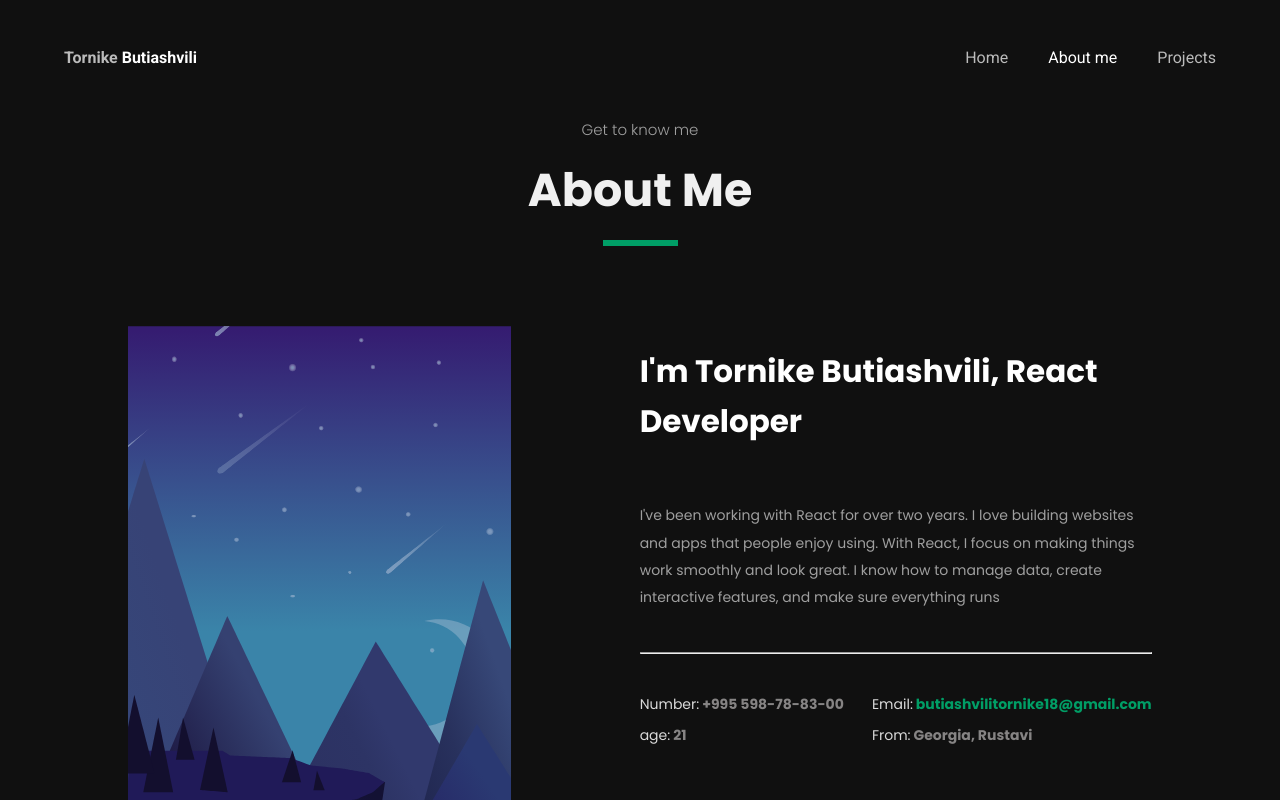
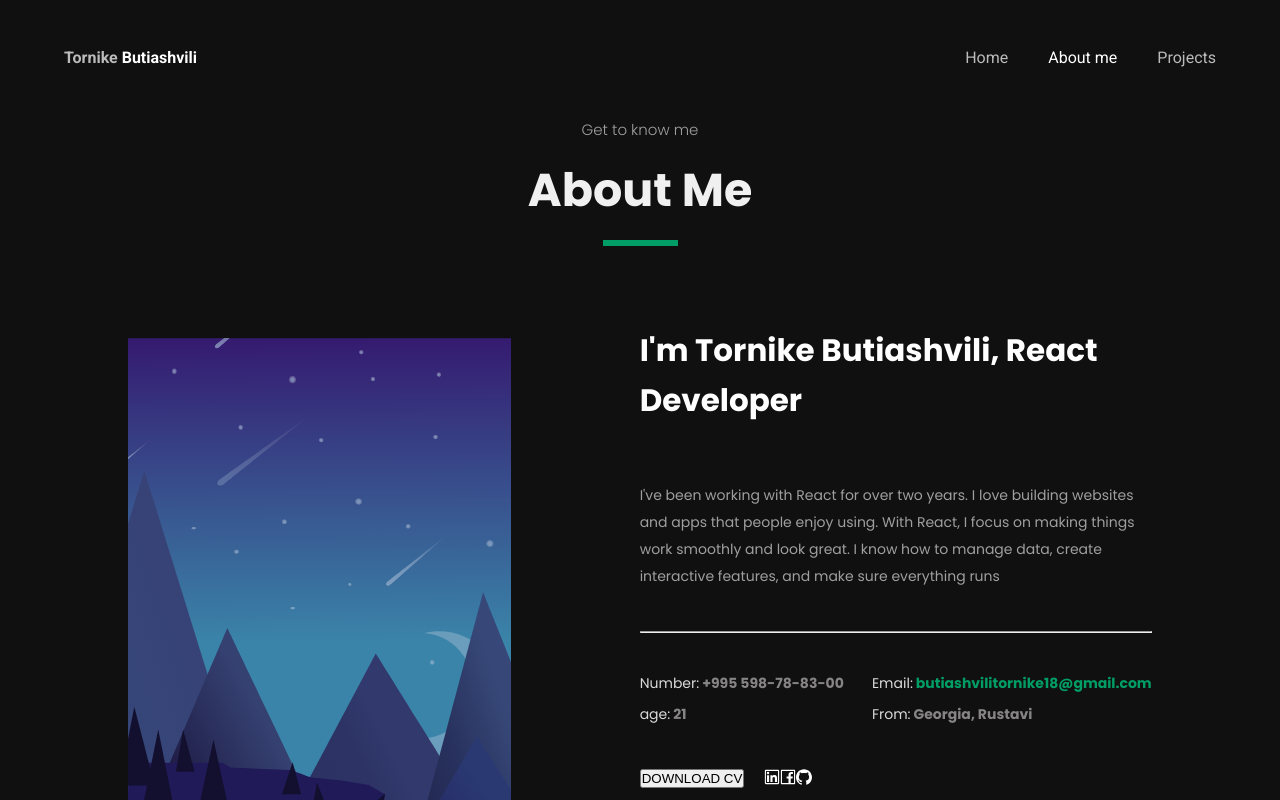
Before and after one commit to tornike2002/Portfolio, a React (Vite) app: page /about in a window 1280 px wide. Shown: the top 800 px of the page. Built offline with nearby package versions, Linux system fonts and the light colour scheme.

Commit message:
added buttonf or download cv and icons for socialmedia

```diff
--- a/src/components/about/AboutPage.tsx
+++ b/src/components/about/AboutPage.tsx
@@ -3,12 +3,16 @@ import styled from "styled-components";
 import Lottie from "lottie-react";
 import AnimationData from "../../assets/animations/aboutAnimation.json";
 import { useTypewriter } from "react-simple-typewriter";
+import {
+  LinkedinOutlined,
+  FacebookOutlined,
+  GithubOutlined,
+} from "@ant-design/icons";
 const AboutPage: React.FC = () => {
   const [AboutTitle] = useTypewriter({
     words: ["I'm Tornike Butiashvili, React Developer"],
     loop: 1,
     typeSpeed: 20,
-
   });
   const [AboutParagraph] = useTypewriter({
     words: [
@@ -58,9 +62,7 @@ const AboutPage: React.FC = () => {
         </LottieContainer>
         <div className="aboutMeStyles">
           <h1>{AboutTitle}</h1>
-          <p>
-            {AboutParagraph}
-          </p>
+          <p>{AboutParagraph}</p>
           <hr />
           <div className="AboutBoxContainer">
             <div className="AboutMeBox">
@@ -80,6 +82,16 @@ const AboutPage: React.FC = () => {
               </h2>
             </div>
           </div>
+          <AboutDownload>
+            <div>
+              <button>DOWNLOAD CV</button>
+            </div>
+            <div>
+              <LinkedinOutlined />
+              <FacebookOutlined />
+              <GithubOutlined />
+            </div>
+          </AboutDownload>
         </div>
       </AboutMeWrapper>
     </AboutMainContainer>
@@ -171,3 +183,8 @@ const LottieContainer = styled.div`
   width: 383px;
   height: 440px;
 `;
+const AboutDownload = styled.div`
+  display: flex;
+  align-items: center;
+  gap: 20px;
+`;
```
